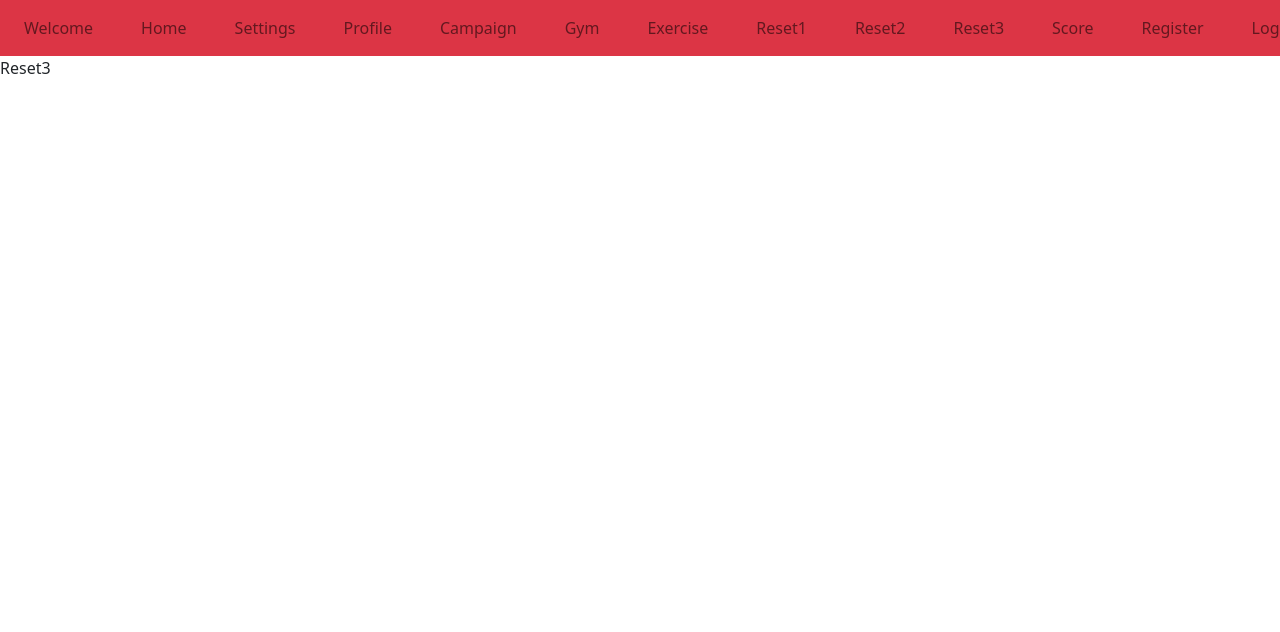
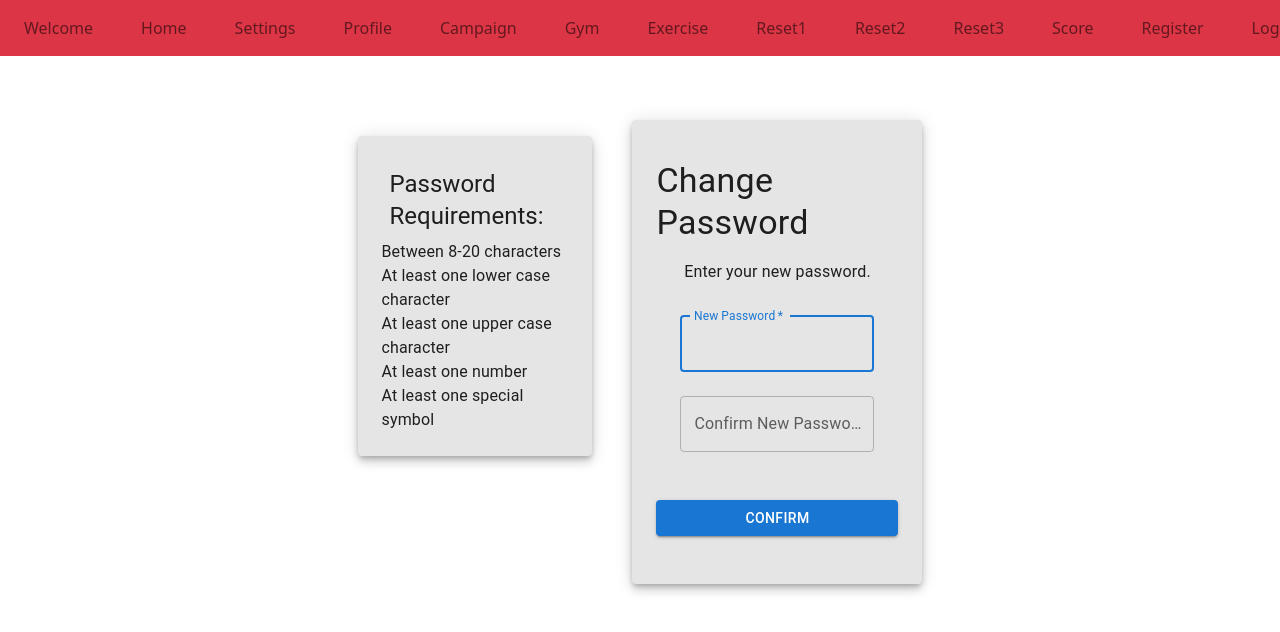
Before and after one commit to xCarlos-Fuentesx007/ElephantEars, a React (Create React App) app: page /reset3 in a window 1280 px wide. Shown: the top 632 px of the page. Built offline with nearby package versions, Linux system fonts and the light colour scheme.

Commit message:
Reset password pages, edited both navbar and welcome page.

```diff
--- a/src/components/Nav-Welcome.js
+++ b/src/components/Nav-Welcome.js
@@ -3,9 +3,9 @@ import Logo from '../img/Logo.PNG'
 
 const NavWel = () => {
   return (
-    <nav class="navbar navbar-expand-lg navbar-light bg-light">
-        <a class="navbar-brand" href="dashboard">
-            <img src={Logo} width="30" height="30" class="d-inline-block align-top" alt="" />
+    <nav class="navbar navbar-expand-lg navbar-light mx-4">
+        <a class="navbar-brand" href="/">
+            <img src={Logo} width="40" height="40" class="d-inline-block align-top mx-2" alt="" />
             Elephant Ears
         </a>
         <div class="navbar-collapse collapse justify-content-right">
--- a/src/components/Navbar.js
+++ b/src/components/Navbar.js
@@ -3,9 +3,9 @@ import Logo from '../img/Logo.PNG'
 
 const Navbar = () => {
   return (
-    <nav class="navbar navbar-expand-lg navbar-light bg-light">
+    <nav class="navbar navbar-expand-lg navbar-light mx-4">
         <a class="navbar-brand" href="dashboard">
-            <img src={Logo} width="30" height="30" class="d-inline-block align-top" alt="Logo" />
+            <img src={Logo} width="40" height="40" class="d-inline-block align-top mx-2" alt="Logo" />
             Elephant Ears
         </a>
         <div class="navbar-collapse collapse justify-content-right">
--- a/src/pages/Login.js
+++ b/src/pages/Login.js
@@ -1,6 +1,6 @@
 import React from 'react';
 
-import AccountCircleRoundedIcon from '@mui/icons-material/AccountCircleRounded';
+//import AccountCircleRoundedIcon from '@mui/icons-material/AccountCircleRounded';
 import Avatar from '@mui/material/Avatar';
 import Box from '@mui/material/Box';
 import Button from '@mui/material/Button';
@@ -89,14 +89,14 @@ const Login = () => {
 
           <Grid container>
             <Grid item xs>
-              <Link href="#" variant="body2">
+              <Link href="/reset1" variant="body2">
                 Forgot password?
               </Link>
             </Grid>
             <Grid item>
               <Typography variant="body2">
                 {'New to Elephant Ears? '}
-                <Link href="#" variant="body2">
+                <Link href="/register" variant="body2">
                   {'Sign Up'}
                 </Link>
               </Typography>
--- a/src/pages/Register.js
+++ b/src/pages/Register.js
@@ -1,6 +1,6 @@
 import React from 'react';
 
-import AccountCircleRoundedIcon from '@mui/icons-material/AccountCircleRounded';
+//import AccountCircleRoundedIcon from '@mui/icons-material/AccountCircleRounded';
 import Avatar from '@mui/material/Avatar';
 import Button from '@mui/material/Button';
 import Container from '@mui/material/Container';
@@ -140,7 +140,7 @@ const Register = () => {
           <Grid item xs={12}>
             <Typography variant="body2" align="center">
               {'Already have an account? '}
-              <Link href="#" variant="body2">
+              <Link href="/login" variant="body2">
                 {'Log in'}
               </Link>
             </Typography>
--- a/src/pages/Reset2.js
+++ b/src/pages/Reset2.js
@@ -1,8 +1,73 @@
 import React from 'react'
+import { Container, Paper, Typography, TextField, Button, /*Alert*/ } from '@mui/material';
+
+// const DisplayErr = (errorCode) => {
+
+//   switch (errorCode) {
+//     case 1:
+//       return (
+//         <Alert severity="severe">
+//           Error: Incorrect Code
+//         </Alert>
+//       )
+//     default:
+//       return (
+//         <Alert severity="severe">
+//           An unknown error has occurred
+//         </Alert>
+//       )
+//   }
+
+// }
 
 const Reset2 = () => {
   return (
-    <div>Reset2</div>
+    <Container maxWidth="xs">
+      <Paper
+          elevation={6}
+          sx={{
+            marginTop: 8,
+            padding: 3,
+            display: 'flex',
+            flexDirection: 'column',
+            alignItems: 'center',
+            bgcolor: '#E5E5E5',
+          }}
+        >
+
+          <Typography variant="body1" component="b1" align="center" sx={{padding: 2}}>
+            An email has been sent. Enter the included code below to reset your password.
+          </Typography>
+
+          <Container>
+            <TextField
+              margin="normal"
+              required
+              fullWidth
+              id="code"
+              label="Code"
+              name="code"
+              autoComplete="code"
+              autoFocus
+              sx={{mt:5, mb:5}}
+            />
+          </Container>
+
+          <Button
+            type="submit"
+            fullWidth
+            variant="contained"
+            sx={{ mt: 3, mb: 3 }}
+          >
+            Confirm
+          </Button>
+
+          <Typography variant="body2" component="b1" align="center" sx={{padding: 2}} /*Needs button on "here" */>
+            If you did not receieve an email, click here to send another.
+          </Typography>
+
+        </Paper>
+    </Container>
   )
 }
 
--- a/src/pages/Reset3.js
+++ b/src/pages/Reset3.js
@@ -1,8 +1,111 @@
 import React from 'react'
+import { Container, Paper, Typography, TextField, Button, Grid, /*Alert*/ } from '@mui/material';
+
+// const DisplayErr = (errorCode) => {
+
+//   switch (errorCode) {
+//     case 1:
+//       return (
+//         <Alert severity="severe">
+//           Error: Password does not meet complexity requirements
+//         </Alert>
+//       )
+//     case 2:
+//       return (
+//         <Alert severity="severe">
+//           Error: Passwords do not match
+//         </Alert>
+//       )
+//     default:
+//       return (
+//         <Alert severity="severe">
+//           An unknown error has occurred
+//         </Alert>
+//       )
+//   }
+
+// }
 
 const Reset3 = () => {
   return (
-    <div>Reset3</div>
+    <Grid container spacing={5} justifyContent='center' alignItems='baseline'>
+      <Grid item xs={2.5}>
+        <Paper elevation={6} sx={{
+          marginTop: 8,
+          padding: 3,
+          display: 'flex',
+          flexDirection: 'column',
+          alignItems: 'center',
+          bgcolor: '#E5E5E5',
+        }}
+        >
+          <Typography variant="h5" component="h1" sx={{padding: 1}}>
+            Password Requirements:
+          </Typography>
+          <Typography variant="body1" component="b1">
+            Between 8-20 characters <br/>
+            At least one lower case character <br/>
+            At least one upper case character <br/>
+            At least one number <br/>
+            At least one special symbol
+          </Typography>
+        </Paper>
+      </Grid>
+      <Grid item xs={3}>
+        <Paper elevation={6} sx={{
+              marginTop: 8,
+              padding: 3,
+              display: 'flex',
+              flexDirection: 'column',
+              alignItems: 'center',
+              bgcolor: '#E5E5E5',
+            }}
+          >
+            <Typography variant="h4" component="h2" sx={{marginTop: 2}}>
+              Change Password
+            </Typography>
+
+            <Typography variant="body1" component="b2" sx={{padding: 2}}>
+              Enter your new password.
+            </Typography>
+
+            <Container>
+              <TextField
+                margin="normal"
+                required
+                fullWidth
+                id="password"
+                label="New Password"
+                name="password"
+                autoComplete="password"
+                autoFocus
+              />
+            </Container>
+
+            <Container>
+              <TextField
+                margin="normal"
+                required
+                fullWidth
+                id="cPassword"
+                label="Confirm New Password"
+                name="cPassword"
+                autoComplete="confirm password"
+              />
+            </Container>
+
+            <Button
+              type="submit"
+              fullWidth
+              variant="contained"
+              sx={{ mt: 5, mb: 3 }}
+            >
+              Confirm
+            </Button>
+
+          </Paper>
+      </Grid>
+    </Grid>
   )
 }
 
```
Also changed, not shown: src/pages/Reset1.js (+83 -1 lines), src/pages/Welcome.js (+22 -15 lines).
